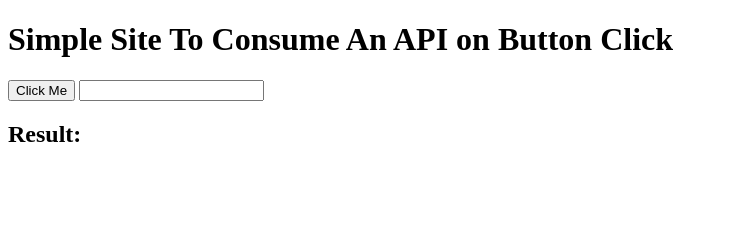
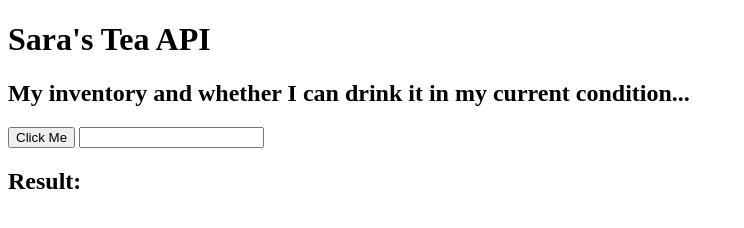
Before and after one commit to swingleSara/saras-tea-api, a website: page client-side-code/index.html in a window 1280 px wide. Shown: the whole page, without its empty margins (0-744 px from the left). Drawn offline with Linux system fonts and the light colour scheme.

Commit message:
Update html documentation

```diff
--- a/client-side-code/index.html
+++ b/client-side-code/index.html
@@ -6,7 +6,8 @@
     <title>Client Side API Code</title>
   </head>
   <body>
-    <h1>Simple Site To Consume An API on Button Click</h1>
+    <h1>Sara's Tea API</h1>
+    <h2>My inventory and whether I can drink it in my current condition...</h2>
     <button>Click Me</button>
     <input type="text" />
     <h2>Result:</h2>
```
